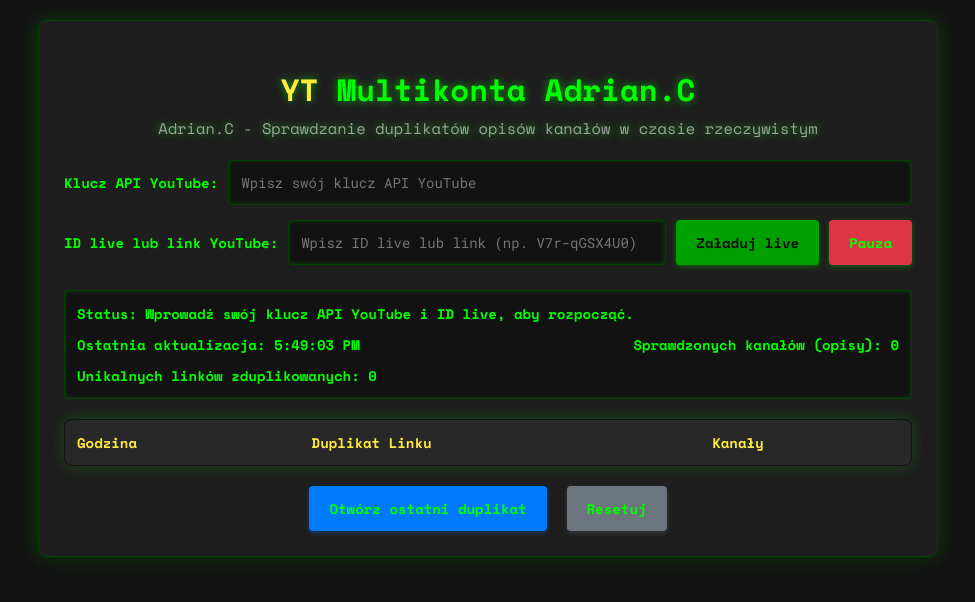
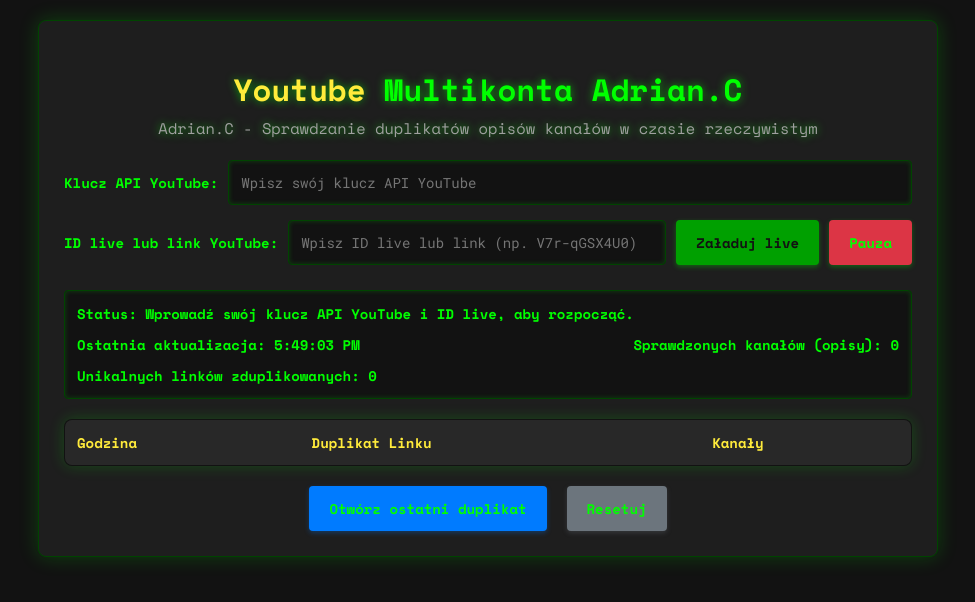
Before and after one commit to adrian9577/youtubeadrianc, a plain HTML site: page index.html in a window 1280 px wide. Shown: the whole page, without its empty margins (152-1127 px from the left). Drawn offline with nearby package versions, Linux system fonts and the light colour scheme.

Commit message:
index.html

```diff
--- a/index.html
+++ b/index.html
@@ -310,7 +310,7 @@
 <body>
     <div class="container">
         <h1>
-            <span class="highlight-youtube">YT</span> Multikonta <span class="highlight-duplicate">Adrian.C</span>
+            <span class="highlight-youtube">Youtube</span> Multikonta <span class="highlight-duplicate">Adrian.C</span>
             <span class="subtitle">Adrian.C - Sprawdzanie duplikatów opisów kanałów w czasie rzeczywistym </span>
         </h1>
 
```
